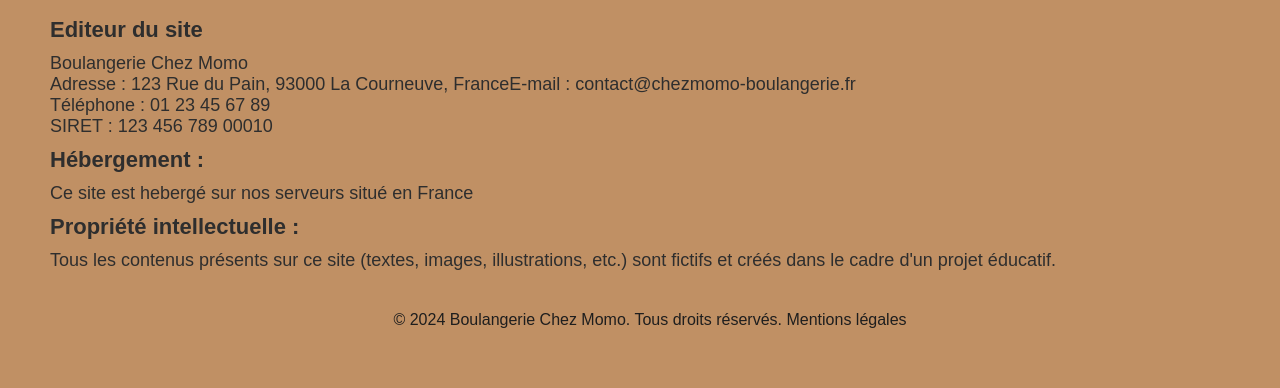
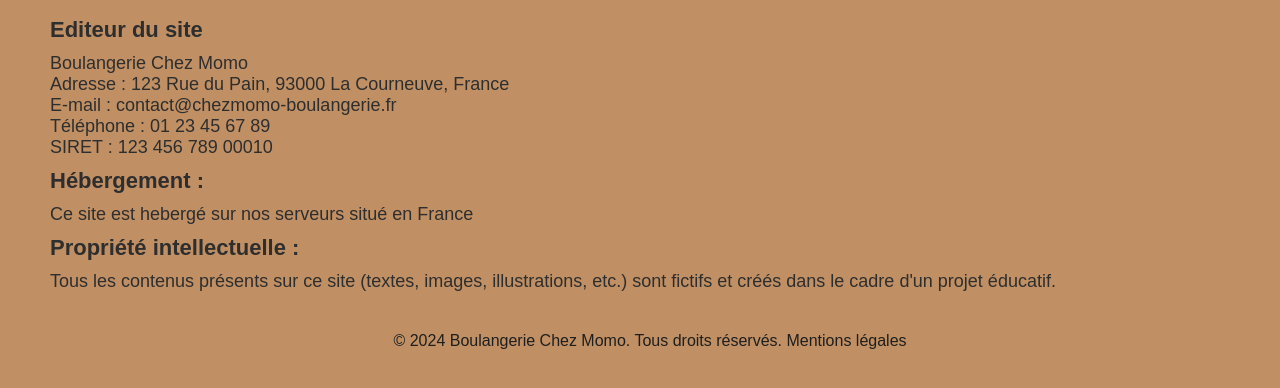
Before and after one commit to TiboTsr/Projet_boulangerie, a website built with Vite: page mentions_legales.html in a window 1280 px wide. Shown: the part 204-592 px from the top of the page. Built offline with nearby package versions, Linux system fonts and the light colour scheme.

Commit message:
Update mentions_legales.html

```diff
--- a/mentions_legales.html
+++ b/mentions_legales.html
@@ -39,7 +39,8 @@
       <h2>Mentions légales</h2>
       <h3>Editeur du site</h3>
       <p>Boulangerie Chez Momo <br>
-        Adresse : 123 Rue du Pain, 93000 La Courneuve, FranceE-mail : contact@chezmomo-boulangerie.fr<br>
+        Adresse : 123 Rue du Pain, 93000 La Courneuve, France<br>
+        E-mail : contact@chezmomo-boulangerie.fr<br>
         Téléphone : 01 23 45 67 89<br>
         SIRET : 123 456 789 00010</p>
       <h3>Hébergement : </h3>
```
